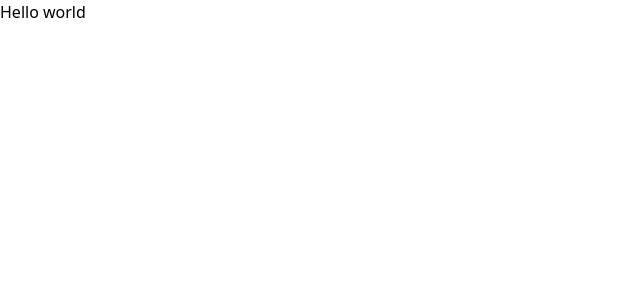
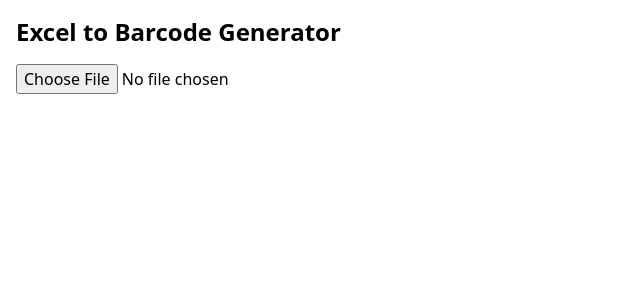
Before and after one commit to hikh703/EBCG, a Vue app: page / in a window 1280 px wide. Shown: the top 300 px of the page, without its empty margins (0-640 px from the left). Built offline with nearby package versions, Linux system fonts and the light colour scheme; the HTML template or start-up script is replaced by a standard one.

Commit message:
code bar generator

```diff
--- a/package.json
+++ b/package.json
@@ -11,7 +11,9 @@
     "type-check": "vue-tsc --build"
   },
   "dependencies": {
-    "vue": "^3.5.13"
+    "jsbarcode": "^3.11.6",
+    "vue": "^3.5.13",
+    "xlsx": "^0.18.5"
   },
   "devDependencies": {
     "@tsconfig/node22": "^22.0.0",
--- a/src/App.vue
+++ b/src/App.vue
@@ -1,13 +1,20 @@
-<script setup lang="ts">
+<template>
+  <div id="app">
+    <BarcodeGenerator />
+  </div>
+</template>
+
+<script>
+import BarcodeGenerator from './components/BarcodeGenerator.vue';
+
+export default {
+  name: 'App',
+  components: {
+    BarcodeGenerator,
+  },
+};
 </script>
 
-<template>
-  <div class="h-full w-full">
-    <button>Hello world</button>
-  </div>
-
-</template>
-
-<style scoped>
-
+<style>
+/* Global styles if any */
 </style>
--- /dev/null
+++ b/src/components/BarcodeGenerator.vue
@@ -0,0 +1,60 @@
+<template>
+    <div class="container mx-auto p-4">
+      <h1 class="text-2xl font-bold mb-4">Excel to Barcode Generator</h1>
+      <input type="file" @change="handleFile" accept=".xlsx, .xls" class="mb-4"/>
+      <div v-if="barcodes.length">
+        <div v-for="(code, index) in barcodes" :key="index" class="mb-4">
+          <svg :id="'barcode' + index"></svg>
+          <p class="text-center mt-2">{{ code }}</p>
+        </div>
+      </div>
+    </div>
+  </template>
+
+  <script>
+  import * as XLSX from 'xlsx';
+  import JsBarcode from 'jsbarcode';
+
+  export default {
+    name: 'BarcodeGenerator',
+    data() {
+      return {
+        barcodes: [],
+      };
+    },
+    methods: {
+      handleFile(event) {
+        const file = event.target.files[0];
+        const reader = new FileReader();
+        reader.onload = (e) => {
+          const data = new Uint8Array(e.target.result);
+          const workbook = XLSX.read(data, { type: 'array' });
+          const firstSheet = workbook.SheetNames[0];
+          const worksheet = workbook.Sheets[firstSheet];
+          const json = XLSX.utils.sheet_to_json(worksheet, { header: 1 });
+          // Assuming barcodes are in the first column
+          this.barcodes = json.slice(1).map(row => row[0]); // Skip header
+          this.$nextTick(() => {
+            this.generateBarcodes();
+          });
+        };
+        reader.readAsArrayBuffer(file);
+      },
+      generateBarcodes() {
+        this.barcodes.forEach((code, index) => {
+          JsBarcode(`#barcode${index}`, code, {
+            format: "CODE128",
+            displayValue: true,
+            width: 2,
+            height: 40,
+            margin: 10,
+          });
+        });
+      },
+    },
+  };
+  </script>
+
+  <style scoped>
+  /* Add any component-specific styles here */
+  </style>
```
Also changed, not shown: 1 other file (tests, documents, lock files or other folders).
